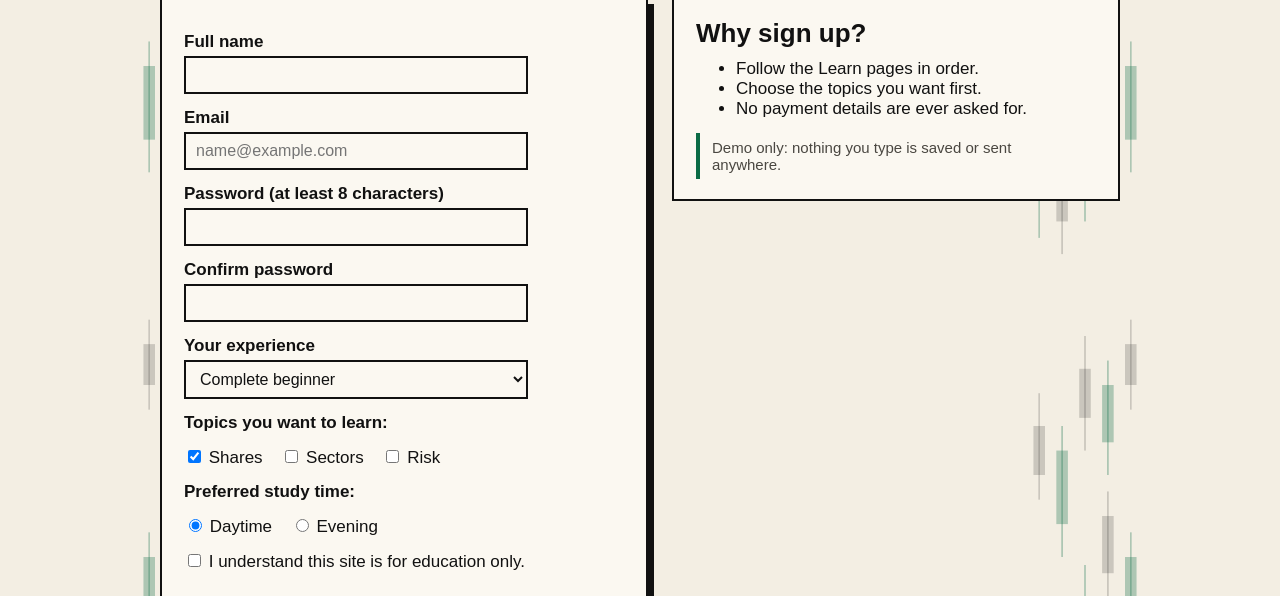
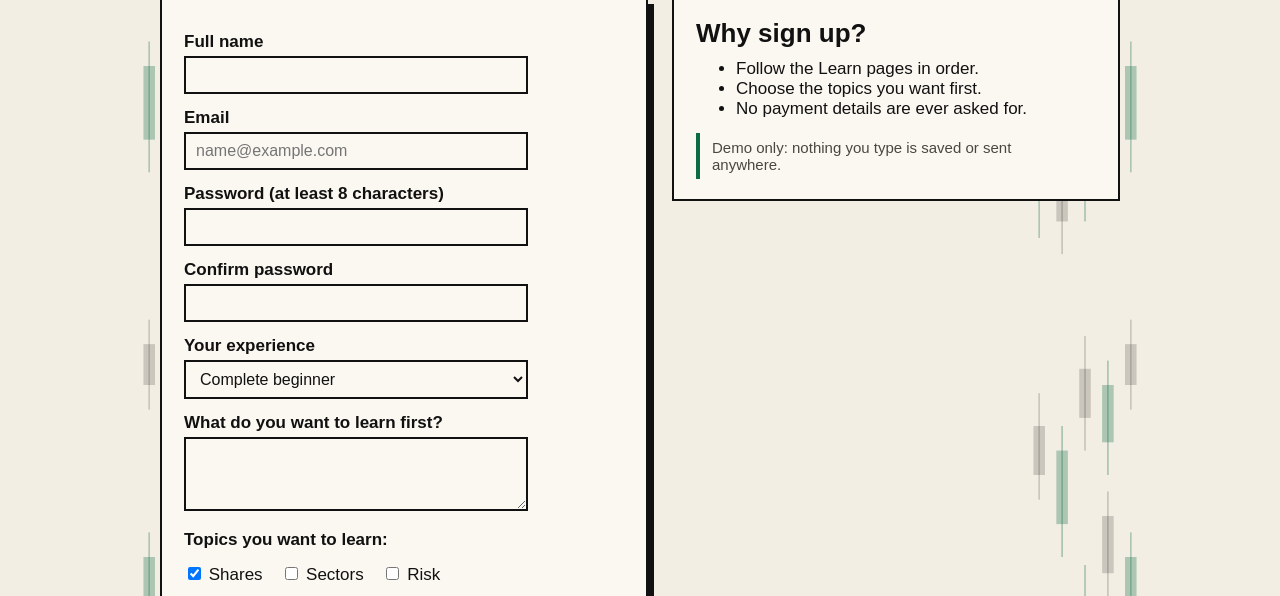
Before and after one commit to sirxuq/tadawul-academy, a plain HTML site: page signup.html in a window 1280 px wide. Shown: the part 204-800 px from the top of the page. Drawn offline with Linux system fonts and the light colour scheme.

Commit message:
Add learning goal text area to sign-up form.

```diff
--- a/signup.html
+++ b/signup.html
@@ -41,6 +41,8 @@
 <p class="error" id="pw2Err"></p>
 <label for="level">Your experience</label>
 <select id="level" name="level" class="field pick"><option>Complete beginner</option><option>Some knowledge</option><option>Experienced</option></select>
+<label for="goal">What do you want to learn first?</label>
+<textarea id="goal" name="goal" class="field" rows="3" cols="30"></textarea>
 <p style="margin-top: 14px;"><strong>Topics you want to learn:</strong></p>
 <label class="inline"><input type="checkbox" name="topics" value="shares" checked> Shares</label>
 <label class="inline"><input type="checkbox" name="topics" value="sectors"> Sectors</label>
```
